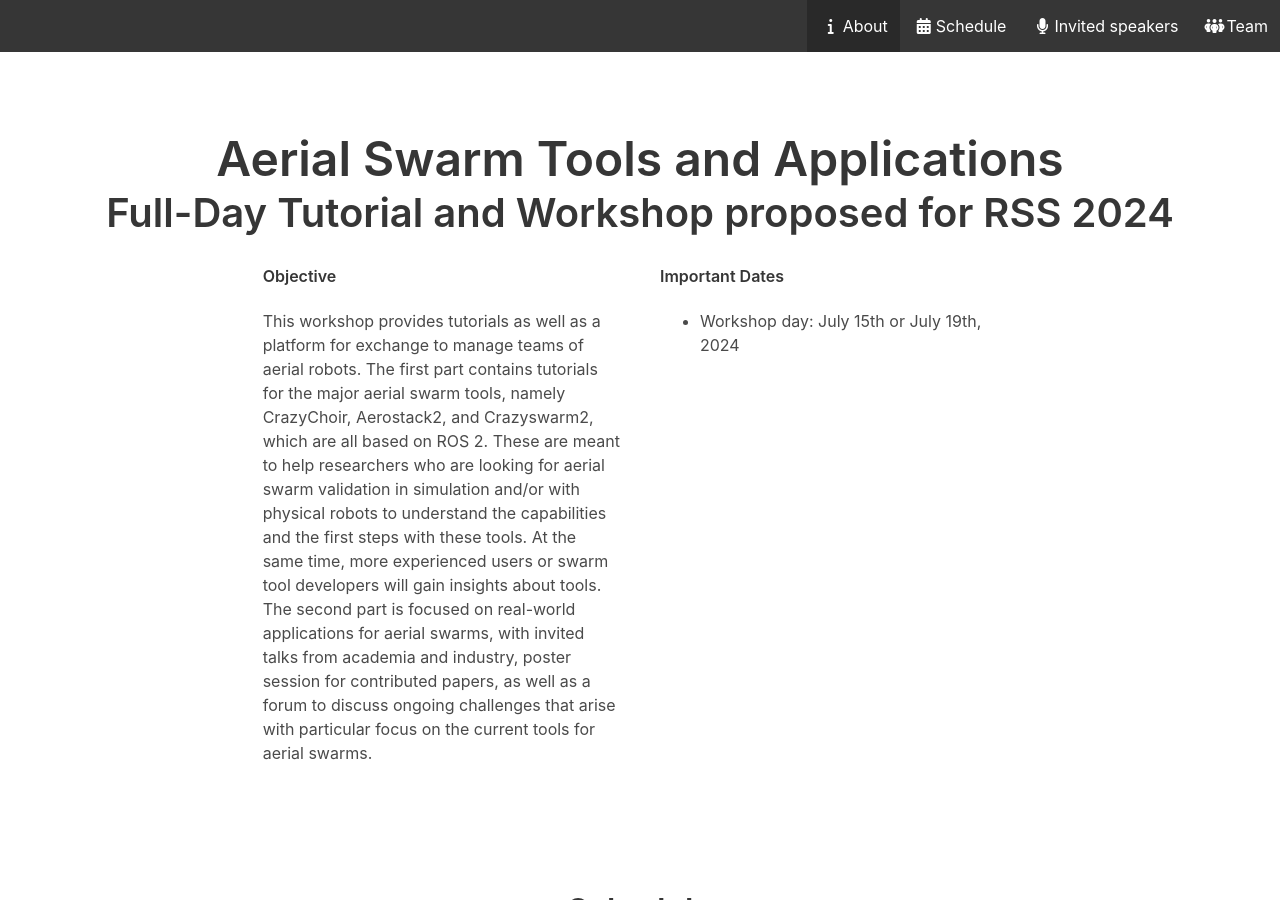
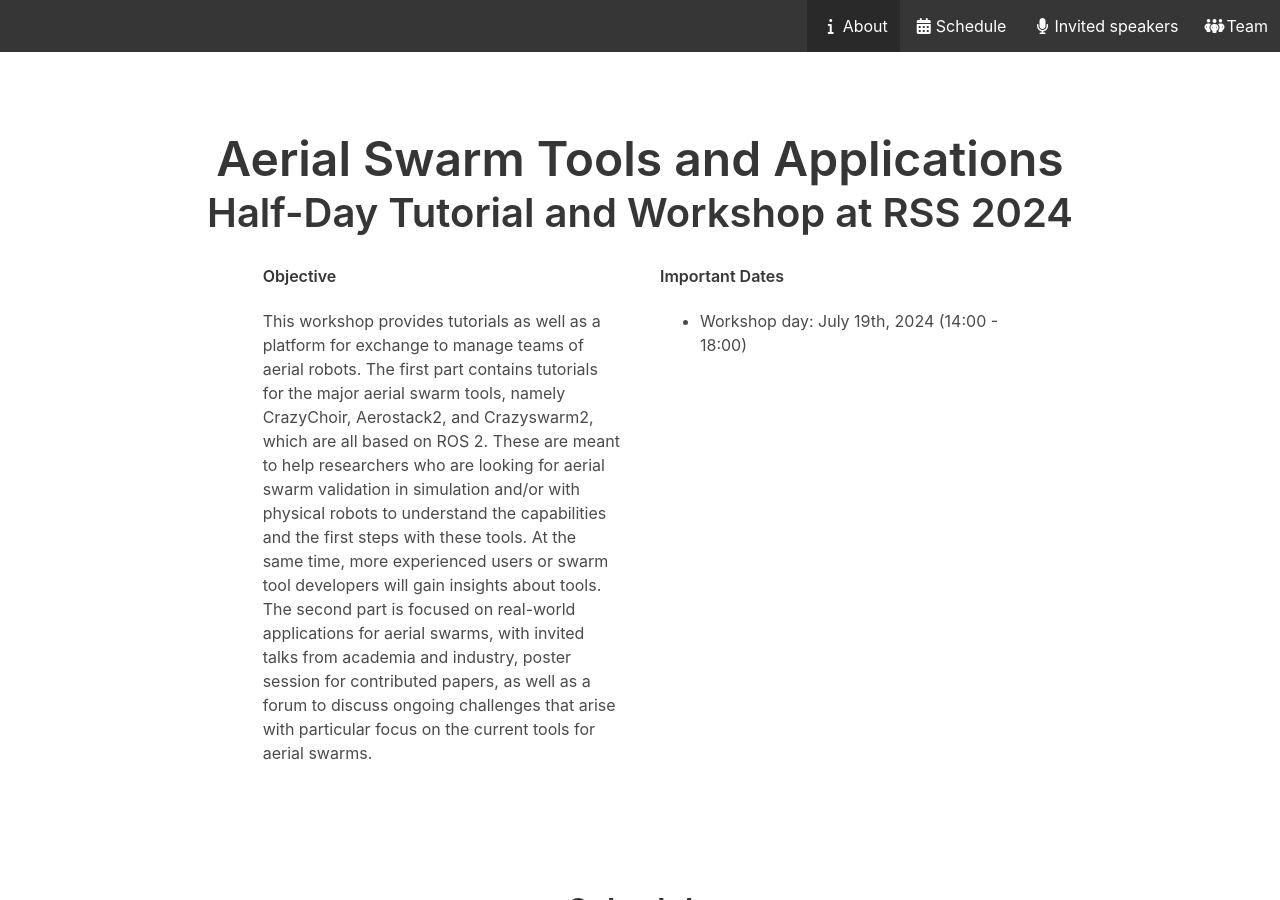
Before and after one commit to IMRCLab/workshop-aerial-swarms-rss2024, a Jekyll site: the page built from index.html, in a window 1280 px wide and 900 px high. Built offline with Jekyll 4.4.1, drawn with Linux system fonts in a browser that asks for light colours.

Commit message:
add acceptance info and day

```diff
--- a/index.html
+++ b/index.html
@@ -6,7 +6,7 @@
 <section class="section" id="about">
     <div class="section-heading">
         <h1 class="title is-1">Aerial Swarm Tools and Applications</h1>
-        <h2 class="subtitle is-2">Full-Day Tutorial and Workshop proposed for RSS 2024</h2>
+        <h2 class="subtitle is-2">Half-Day Tutorial and Workshop at RSS 2024</h2>
     </div>
 
     <div class="columns is-centered">
@@ -58,7 +58,7 @@
               <s>Camera-ready paper: May 5, 2023 (Pacific Time)</s>
             </li> -->
             <li>
-              Workshop day: July 15th or July 19th, 2024
+              Workshop day: July 19th, 2024 (14:00 - 18:00)
             </li>
           </ul>
 
```
